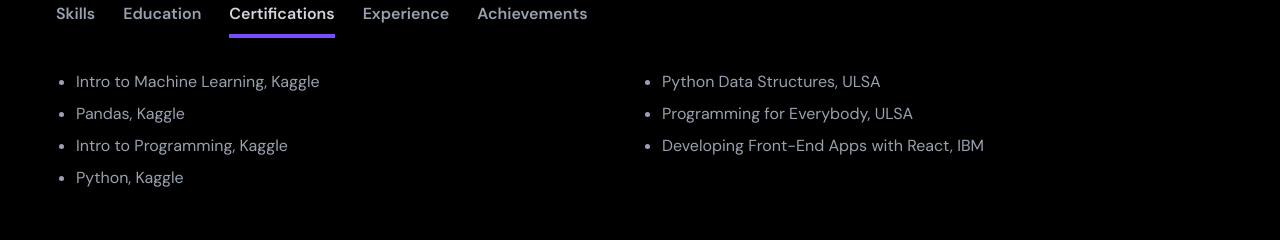
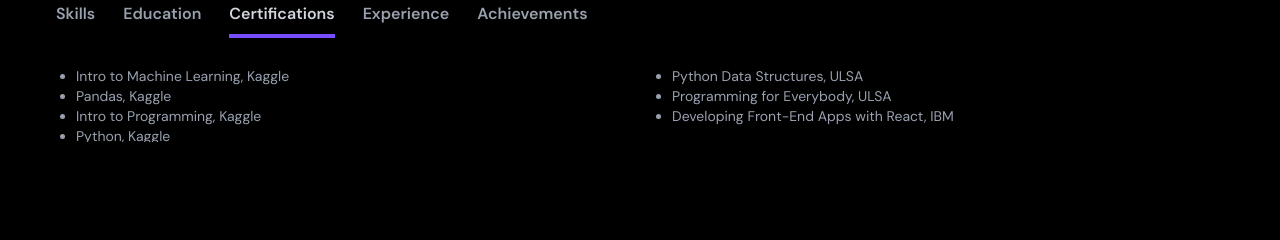
Before and after one commit to AyeshaAfzal-01/ayesha-portfolio, a React (Vite) app: page / in a window 1280 px wide. Both pictures are taken after a click on the button "Certifications". Shown: the part 1288-1528 px from the top of the page. Built offline with nearby package versions, Linux system fonts and the light colour scheme.

Commit message:
certification section scroll fixed

```diff
--- a/src/components/Skills.jsx
+++ b/src/components/Skills.jsx
@@ -6,7 +6,7 @@
     title: "Education",
     id: "education",
     content: (
-      <ul className="list-disc pl-5 space-y-1">
+      <ul className="list-disc pl-5 space-y-1 text-sm leading-5 md:text-10 md:leading-3">
         <li>BS Information Technology</li>
         <li>Punjab University College of Information Technology</li>
         <li>CGPA: 3.77/4.00</li>
@@ -20,7 +20,7 @@
   content: (
     <div className="overflow-x-auto scrollbar-hide scroll-smooth">
       <div className="grid grid-cols-3 min-w-115 md:min-w-155">
-        <ul className="list-disc pl-5 space-y-1">
+        <ul className="list-disc pl-5 space-y-1 text-sm leading-5 md:text-10 md:leading-3">
           <li>Node.js</li>
           <li>Express.js</li>
           <li>React.js</li>
@@ -28,7 +28,7 @@
           <li>MongoDB</li>
         </ul>
 
-        <ul className="list-disc space-y-1">
+        <ul className="list-disc space-y-1 text-sm leading-5 md:text-10 md:leading-3">
            <li>TailwindCSS</li>
           <li>JavaScript</li>
           <li>PostgreSQL</li>
@@ -36,7 +36,7 @@
           <li>Python</li>
         </ul>
 
-        <ul className="list-disc space-y-1">
+        <ul className="list-disc space-y-1 text-sm leading-5 md:text-10 md:leading-3">
              <li>NumPy</li>
           <li>Pandas</li>
           <li>Scikit-learn</li>
@@ -47,13 +47,30 @@
     </div>
   ),
 },
-{ title: "Certifications", id: "certifications", content: ( <ul className="list-disc pl-5 grid grid-cols-1 md:grid-cols-2 gap-6"> <div className="space-y-2"> <li>Intro to Machine Learning, Kaggle</li> <li>Pandas, Kaggle</li> <li>Intro to Programming, Kaggle</li> <li>Python, Kaggle</li> </div> <div className="space-y-2"> <li>Python Data Structures, ULSA</li> <li>Programming for Everybody, ULSA</li> <li>Developing Front-End Apps with React, IBM</li> </div> </ul> ), },
+{ title: "Certifications", id: "certifications", content: (
+    <div className="overflow-x-auto scrollbar-hide scroll-smooth">
+    <div className="grid grid-cols-2 gap-6 min-w-140">
+      <ul className="list-disc pl-5 space-y-2 text-sm leading-5 md:text-10 md:leading-3">
+        <li>Intro to Machine Learning, Kaggle</li>
+        <li>Pandas, Kaggle</li>
+        <li>Intro to Programming, Kaggle</li>
+        <li>Python, Kaggle</li>
+      </ul>
+
+      <ul className="list-disc pl-5 space-y-2 text-sm leading-5 md:text-10 md:leading-3">
+        <li>Python Data Structures, ULSA</li>
+        <li>Programming for Everybody, ULSA</li>
+        <li>Developing Front-End Apps with React, IBM</li>
+      </ul>
+    </div>
+  </div>
+ ), },
 
   {
     title: "Experience",
     id: "experience",
     content: (
-      <ul className="list-disc pl-5 space-y-1">
+      <ul className="list-disc pl-5 space-y-1 text-sm leading-5 md:text-10 md:leading-3">
         <li>Teaching Assistant - Programming Fundamentals</li>
         <li>PUCIT</li>
         <li>Feb 2026 - May 2026</li>
@@ -65,7 +82,7 @@
     title: "Achievements",
     id: "achivements",
     content: (
-      <ul className="list-disc pl-5 space-y-3">
+      <ul className="list-disc pl-5 space-y-3 text-sm leading-5 md:text-10 md:leading-3">
         <li>
           Participated in Gemini 3 Hackathon (Devpost) and built a Life
           Screenshot Organizer project under time constraints.
```
